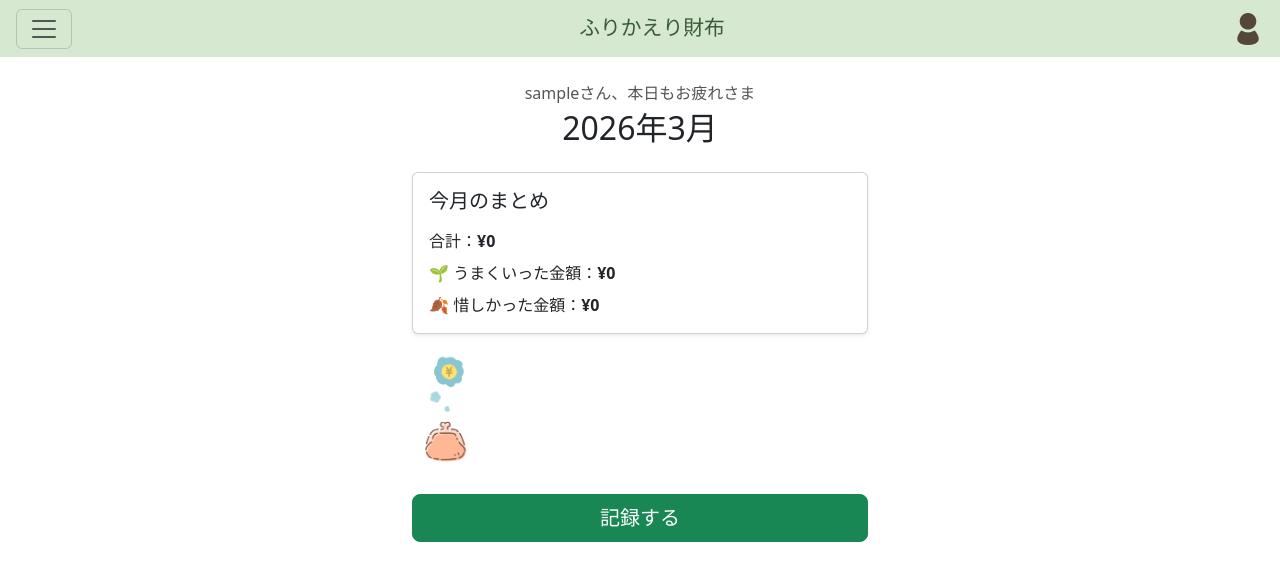
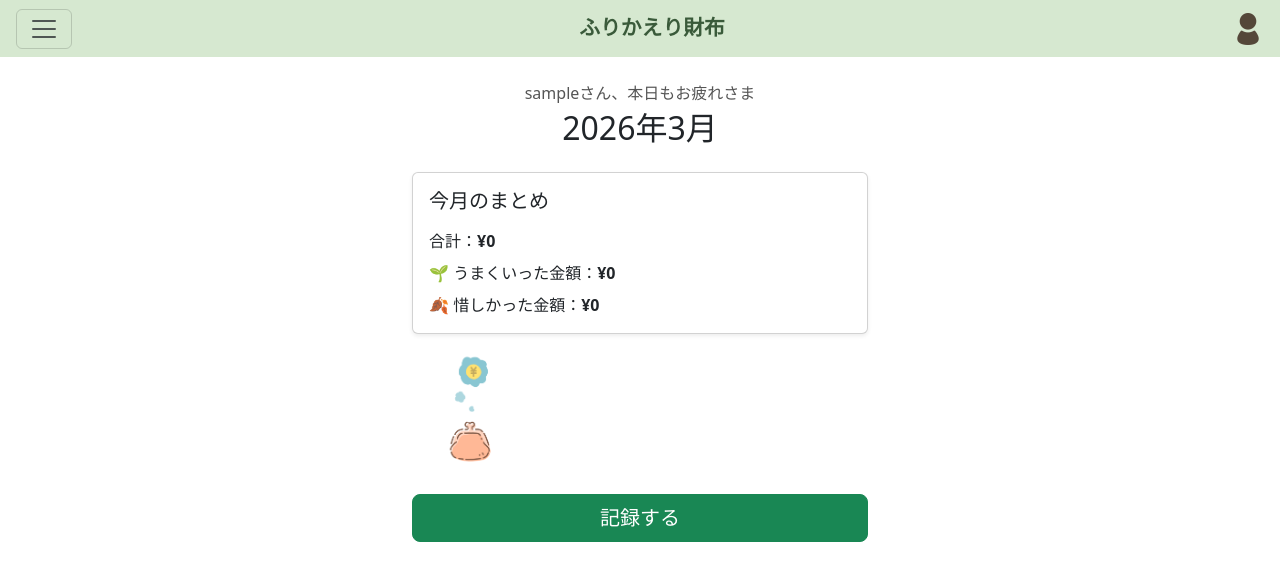
Before and after one commit to m1s0ra392-spec/Furikaeri-Wallet, a Django app: page /records/ in a window 1280 px wide. Shown: the top 581 px of the page. Run offline with Django 5.2, Linux system fonts and the light colour scheme; the visitor is signed in with stand-in values (Sample User, id 1); data that the repository does not hold is empty; some web fonts are replaced.

Commit message:
ホーム画面CSS完成

```diff
--- a/templates/base.html
+++ b/templates/base.html
@@ -17,6 +17,7 @@
             font-family: 'Yomogi', cursive;
             font-size: 1.3rem;
             color: #3a5a3a;
+            font-weight: bold;
         }
         .menu-icon {
             width: 24px;
--- a/templates/records/home.html
+++ b/templates/records/home.html
@@ -21,16 +21,17 @@
     </div>
   </div>
 
- <!-- アドバイス＋画像 横並び -->
+  <!-- アドバイス＋画像 横並び -->
   <div class="d-flex align-items-center gap-3 mb-4">
 
     {% if advice %}
-      <div class="alert alert-success mb-0" role="alert">
+      <div class="alert alert-success mb-0" role="alert" style="flex: 1;">
         {{ advice.message }}
       </div>
     {% endif %}
 
-    <img src="{% static 'images/wallet.png' %}" alt="お財布" style="height: 120px; flex-shrink: 0;">
+    <img src="{% static 'images/wallet.png' %}" alt="お財布"
+         style="height: 120px; width: 120px; object-fit: contain; flex-shrink: 0;">
 
   </div>
 
```
